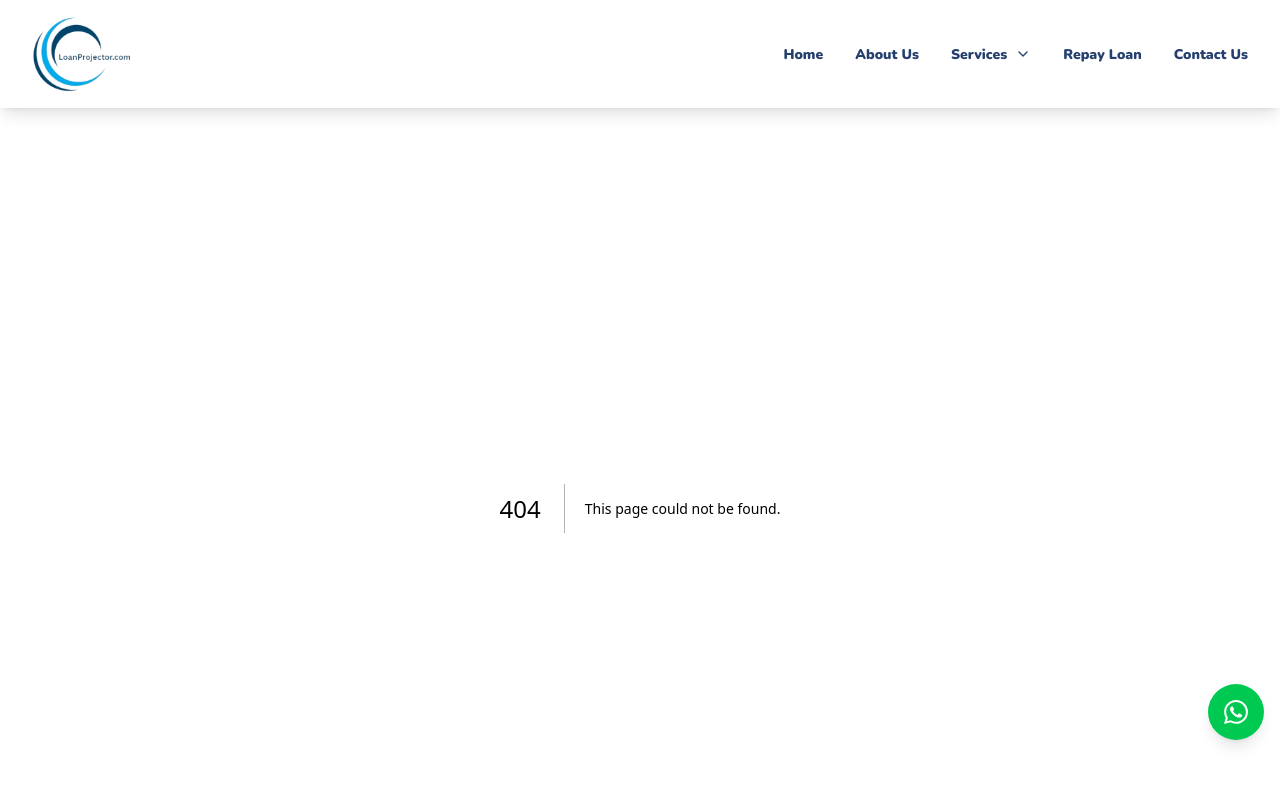
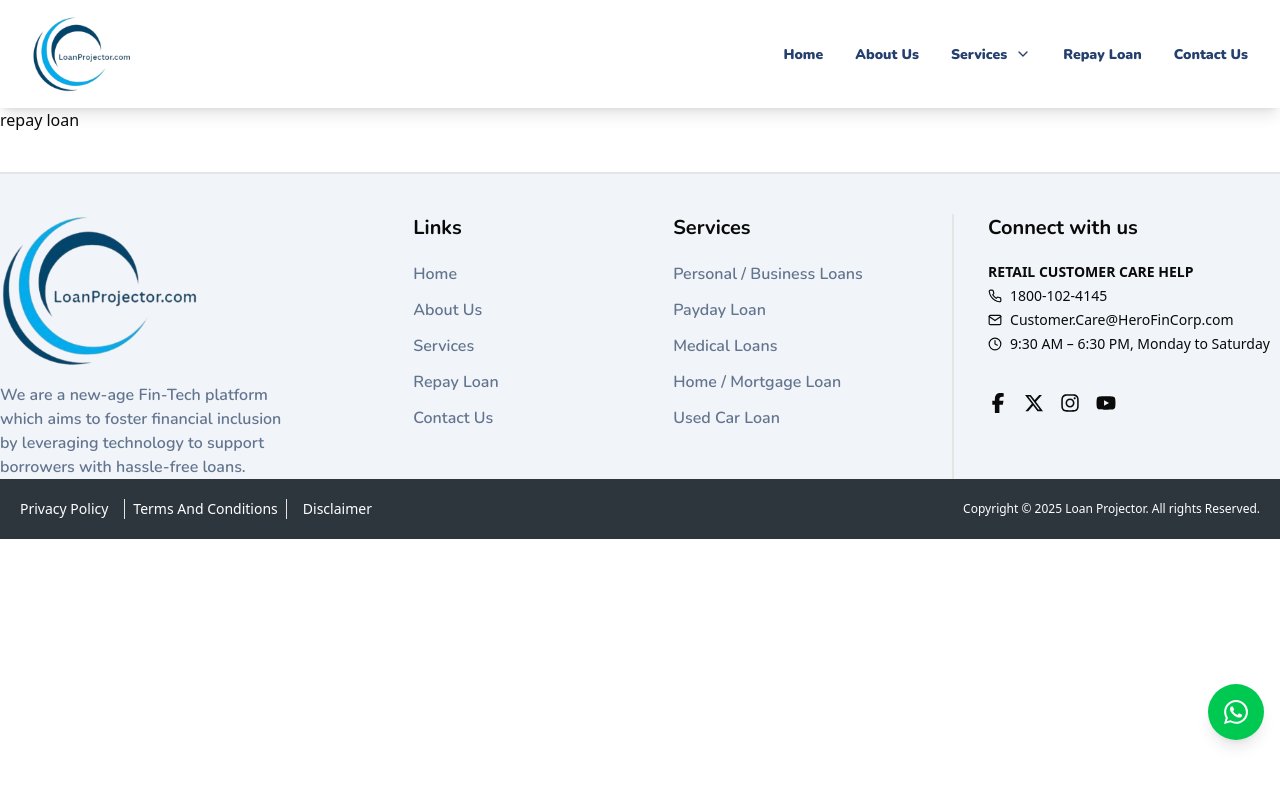
Before and after one commit to Kaushikk52/loan-projector, a Next.js app in the folder frontend/: page /repay-loan in a window 1280 px wide. Before the commit this address had no page. Shown: the top 800 px of the page. Built offline with nearby package versions, Linux system fonts and the light colour scheme.

Commit message:
updated medical loan image

```diff
--- a/frontend/src/app/medical-loan/page.tsx
+++ b/frontend/src/app/medical-loan/page.tsx
@@ -4,7 +4,7 @@ export default function MedicalLoanPage() {
   return (
     <div>
       <LoanPagesComponent
-        imgSrc="/medical-loan-img.avif"
+        imgSrc="/medical-loan-img.png"
         title="Medical Loan"
         desc="Medical emergencies can be extremely frightening, especially if you
             are unprepared! While many people have started investing in medical
--- /dev/null
+++ b/frontend/src/app/repay-loan/page.tsx
@@ -0,0 +1,7 @@
+export default function RepayLoanPage() {
+  return (
+    <div>
+      <h1>repay loan</h1>
+    </div>
+  );
+}
```
Also changed, not shown: frontend/public/medical-loan-img.png (added).
